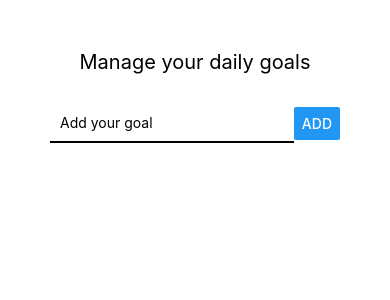
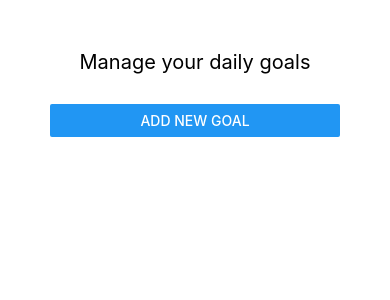
Before and after one commit to fmaranflorentino/goals-manager, a React Native app: screen / in a window 390 px wide. Shown: the top 300 px of the page. Built offline with nearby package versions, Linux system fonts and the light colour scheme.

Commit message:
feat(*): Created a modal for better ux

```diff
--- a/App.js
+++ b/App.js
@@ -6,15 +6,21 @@ import GoalItem from './components/GoalItem';
 
 export default function App() {
   const [courseGoals, setCourseGoals] = useState([]);
+  const [isAddMode, setIsAddMode] = useState(false);
 
   const addGoalHandler = goal => {
     setCourseGoals(currentGoals => [...currentGoals, { id: Math.random().toString(), value: goal }]);
+    setIsAddMode(false);
   }
 
   const removeGoalHandle = goalId => {
     setCourseGoals(currentGoals => {
       return currentGoals.filter((goal) => goal.id !== goalId)
     })
+  }
+
+  const cancelIsAddModeHandler = () => {
+    setIsAddMode(false);
   }
 
   return (
@@ -24,7 +30,9 @@ export default function App() {
         Manage your daily goals
       </Text>
 
-      <GoalInput addGoal={addGoalHandler} />
+      <Button title="Add new goal" onPress={() => setIsAddMode(true)} />
+
+      <GoalInput isAddMode={isAddMode} addGoal={addGoalHandler} cancel={cancelIsAddModeHandler} />
 
 
       <FlatList
--- a/components/GoalInput.js
+++ b/components/GoalInput.js
@@ -1,5 +1,5 @@
 import React, { useState } from 'react';
-import { StyleSheet, View, TextInput, Button } from 'react-native';
+import { StyleSheet, View, TextInput, Button, Modal } from 'react-native';
 
 const GoalInput = props => {
     const [enteredGoal, setEnteredGoal] = useState('');
@@ -8,27 +8,50 @@ const GoalInput = props => {
         setEnteredGoal(enteredText)
     }
 
+    const addGoalHandler = () => {
+        props.addGoal(enteredGoal);
+        setEnteredGoal('');
+    }
+
     return (
+        <Modal visible={props.isAddMode} animationType="slide">
             <View style={styles.inputContainer}>
                 <TextInput
                     placeholder="Add your goal"
                     style={styles.input}
                     onChangeText={goalInputHandler}
-                value={enteredGoal} />
-
-            <Button title="ADD" onPress={props.addGoal.bind(this, enteredGoal)} />
+                    value={enteredGoal}
+                />
+                <View style={styles.buttonsContainer}>
+                    <View style={styles.button}>
+                        <Button title="ADD" onPress={addGoalHandler} style={styles.buttonLeft} />
                     </View>
+                    <View style={styles.button}>
+                        <Button title="CANCEL" color="red" onPress={props.cancel} />
+                    </View>
+                </View>
+            </View>
+        </Modal>
     )
 };
 
 const styles = StyleSheet.create({
     inputContainer: {
+        justifyContent: 'center',
+        alignItems: 'center',
+        flex: 1,
+    },
+    buttonsContainer: {
         flexDirection: 'row',
         justifyContent: 'space-between',
-        alignItems: 'center'
+        width: '80%',
+    },
+    button: {
+        width: '49%',
     },
     input: {
-        borderBottomColor: 'black', borderBottomWidth: 2, width: '85%', padding: 10
+        borderBottomColor: 'black', borderBottomWidth: 2, width: '85%', padding: 10,
+        marginBottom: 20,
     },
 });
 
```
Lines whose indentation alone changed are shown as unchanged.
